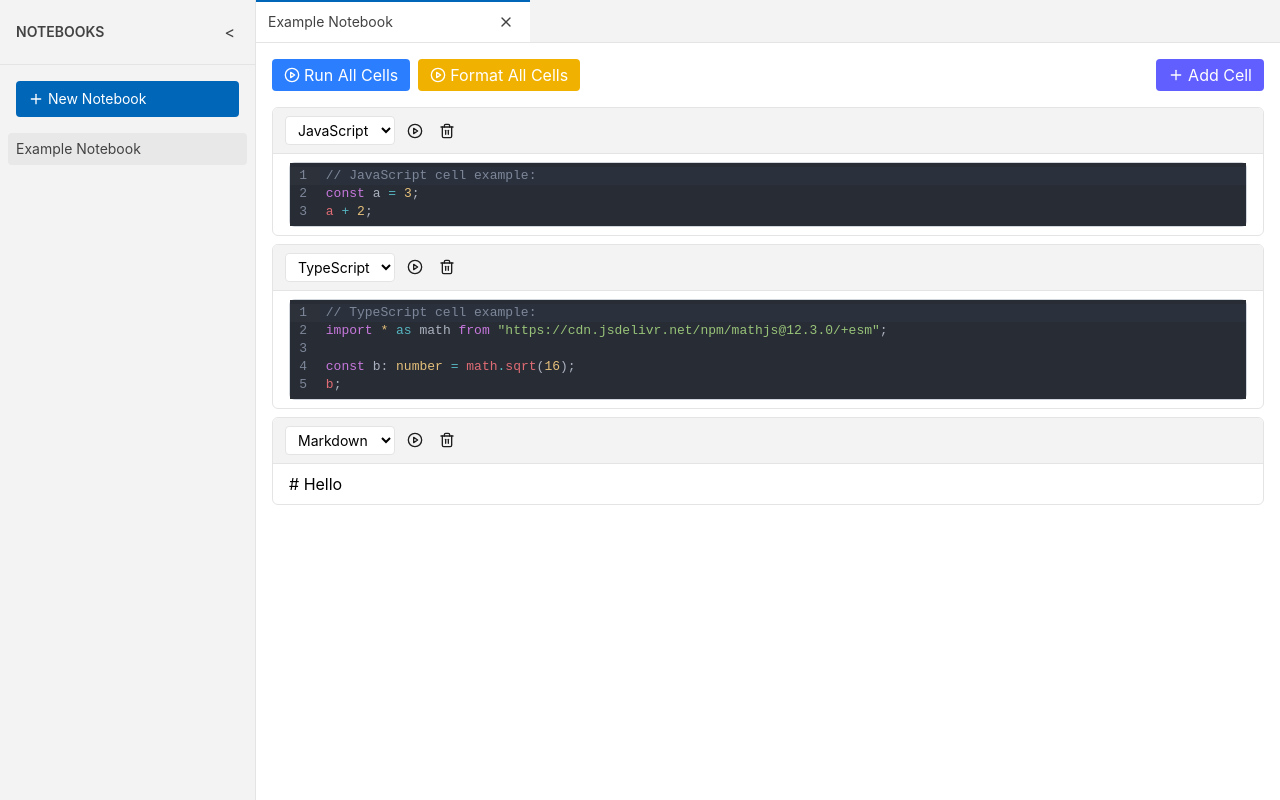
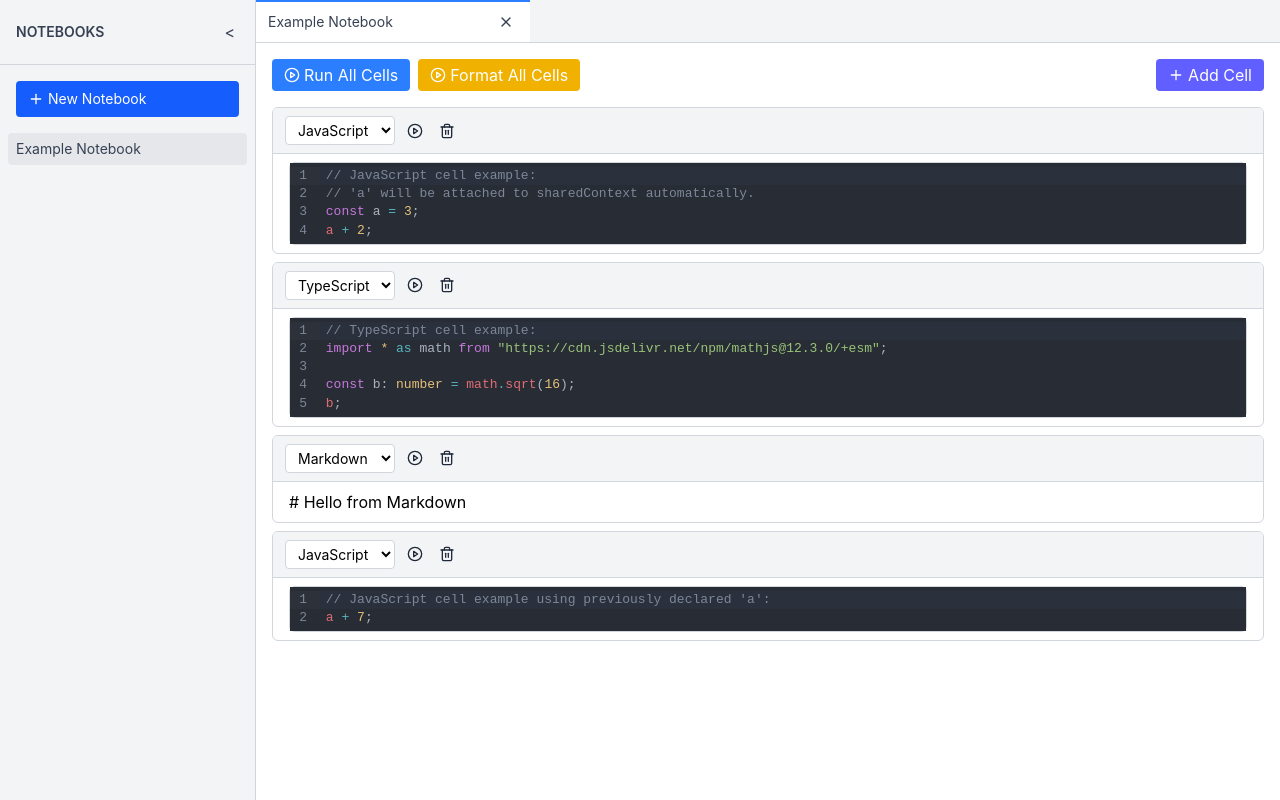
Before and after one commit to dmenezesgabriel/computational-notebook, a React (Vite) app: page / in a window 1280 px wide. Both pictures are taken after a click on the item "Example Notebook". Built offline with nearby package versions, Linux system fonts and the light colour scheme.

Commit message:
chore: share context

```diff
--- a/src/App.tsx
+++ b/src/App.tsx
@@ -54,12 +54,16 @@ async function runInSandbox(code: string): Promise<string> {
   };
   console.error = (...args: any[]) => {
     logs.push(
-      `ERROR: ${args.map((a) => (typeof a === "object" ? JSON.stringify(a) : a)).join(" ")}`
+      `ERROR: ${args
+        .map((a) => (typeof a === "object" ? JSON.stringify(a) : a))
+        .join(" ")}`
     );
   };
   console.warn = (...args: any[]) => {
     logs.push(
-      `WARNING: ${args.map((a) => (typeof a === "object" ? JSON.stringify(a) : a)).join(" ")}`
+      `WARNING: ${args
+        .map((a) => (typeof a === "object" ? JSON.stringify(a) : a))
+        .join(" ")}`
     );
   };
 
@@ -92,8 +96,6 @@ async function runTypeScript(code: string): Promise<string> {
 }
 
 // ----------------------
-// Execute the provided code (JavaScript or TypeScript) in a sandboxed iframe.
-// The language parameter specifies the language of the code.
 // Helper: Returns true if a line appears to be a declaration rather than an expression.
 function isDeclaration(line: string): boolean {
   return /^\s*(const|let|var|function|class)\s+/.test(line);
@@ -101,7 +103,9 @@ function isDeclaration(line: string): boolean {
 
 // ----------------------
 // Transforms user code to automatically return the value of the last expression,
-// similar to a Jupyter Notebook.
+// similar to a Jupyter Notebook. In addition, this version detects top-level declarations
+// (using a simple regex) and automatically appends an assignment to the shared context.
+// This allows variables declared in one cell to be available in later cells.
 // It separates top-level import statements from the rest and, if the last non-import line
 // is an expression (and not a declaration, a call to display, or a lone closing brace),
 // wraps it in an IIFE that returns its value.
@@ -119,35 +123,52 @@ function transformUserCode(code: string): string {
     }
   }
 
+  // Process non-import lines to automatically attach declared variables to sharedContext.
+  const declarationRegex =
+    /^\s*(const|let|var|function|class)\s+([a-zA-Z_$][0-9a-zA-Z_$]*)/;
+  const processedLines: string[] = [];
+  for (let i = 0; i < nonImportLines.length; i++) {
+    const line = nonImportLines[i];
+    processedLines.push(line);
+    const match = line.match(declarationRegex);
+    if (match) {
+      const varName = match[2];
+      // Avoid adding duplicate assignment if the line already mentions sharedContext.
+      if (!line.includes("sharedContext.")) {
+        processedLines.push(`sharedContext.${varName} = ${varName};`);
+      }
+    }
+  }
+
   // Remove trailing blank lines.
   while (
-    nonImportLines.length > 0 &&
-    nonImportLines[nonImportLines.length - 1].trim() === ""
+    processedLines.length > 0 &&
+    processedLines[processedLines.length - 1].trim() === ""
   ) {
-    nonImportLines.pop();
+    processedLines.pop();
   }
 
   // If there is no non-import code, return the original code.
-  if (nonImportLines.length === 0) {
+  if (processedLines.length === 0) {
     return code;
   }
 
   // Check the last non-empty line.
-  let lastLine = nonImportLines[nonImportLines.length - 1].trim();
+  let lastLine = processedLines[processedLines.length - 1].trim();
 
   // If the last line starts with "display(", assume the user is handling output.
   if (lastLine.startsWith("display(")) {
-    return code;
+    return `${importLines.join("\n")}\n${processedLines.join("\n")}`;
   }
 
   // If the last line is a declaration, don’t wrap it.
   if (isDeclaration(lastLine)) {
-    return code;
+    return `${importLines.join("\n")}\n${processedLines.join("\n")}`;
   }
 
   // If the last line starts with a closing brace (or is just "}") then do not wrap it.
   if (lastLine.startsWith("}")) {
-    return code;
+    return `${importLines.join("\n")}\n${processedLines.join("\n")}`;
   }
 
   // Remove a trailing semicolon from the last line if present.
@@ -155,19 +176,18 @@ function transformUserCode(code: string): string {
     lastLine = lastLine.slice(0, -1);
   }
 
-  // Otherwise, treat the last line as an expression:
-  // Remove it from the non-import code.
-  const bodyLines = nonImportLines.slice(0, nonImportLines.length - 1);
-  // Create an IIFE that runs the previous code and returns the value of the last expression.
-  const bodyCode = bodyLines.join("\n") + "\n" + "return (" + lastLine + ");\n";
+  // Remove the last non-import line (which is treated as an expression).
+  processedLines.pop();
+  const bodyCode =
+    processedLines.join("\n") + "\n" + "return (" + lastLine + ");\n";
 
-  // Reassemble the transformed code:
-  return `${importLines.join("\n")}
-export default (function(){
-${bodyCode}
-})();
-`;
+  // Wrap the code in an IIFE and export it as default.
+  return `${importLines.join("\n")}\nexport default (function(){\n${bodyCode}})();\n`;
 }
+
+// ----------------------
+// Shared context for all cells
+const sharedContext: { [key: string]: any } = {};
 
 // ----------------------
 // Executes the provided code (JavaScript or TypeScript). If the code does
@@ -188,11 +208,12 @@ async function runCode(code: string, language: string): Promise<string> {
     console.log(...args);
   };
 
-  // Expose display globally so that user code can call it.
+  // Expose display and sharedContext globally so that user code can call it.
   (window as any).display = display;
+  (window as any).sharedContext = sharedContext;
 
   try {
-    // Optionally transform the code to capture the last expression's value.
+    // Optionally transform the code to capture the last expression's value and attach declarations.
     const trimmedCode = code.trim();
     const lastLine = trimmedCode.split("\n").pop()?.trim();
     let finalCode = code;
@@ -200,10 +221,26 @@ async function runCode(code: string, language: string): Promise<string> {
       finalCode = transformUserCode(code);
     }
 
-    let transpiledCode = finalCode;
+    // Inject shared context into the code.
+    let contextCode = "";
+    const contextKeys = Object.keys(sharedContext);
+    if (contextKeys.length > 0) {
+      contextCode = `const sharedContext = window.sharedContext;\n`;
+      for (const key of contextKeys) {
+        if (key !== "default") {
+          contextCode += `const ${key} = sharedContext["${key}"];\n`;
+        }
+      }
+    }
+
+    const fullCode = `${contextCode}${finalCode}`;
+
+    console.log("Executing code:\n", fullCode); // Debugging output
+
+    let transpiledCode = fullCode;
     if (language === "typescript") {
       // Transpile TypeScript to ES module code.
-      const result = ts.transpileModule(finalCode, {
+      const result = ts.transpileModule(fullCode, {
         compilerOptions: {
           module: ts.ModuleKind.ESNext, // output as ES module
           target: ts.ScriptTarget.ES2015,
@@ -220,8 +257,9 @@ async function runCode(code: string, language: string): Promise<string> {
       // Dynamically import the module.
       const module = await import(/* @vite-ignore */ moduleUrl);
 
-      // Expose every export from the cell globally (for cross-cell usage).
+      // Update shared context with new exports.
       Object.keys(module).forEach((exportKey) => {
+        sharedContext[exportKey] = module[exportKey];
         (window as any)[exportKey] = module[exportKey];
       });
 
@@ -423,12 +461,12 @@ const Cell = forwardRef<
   };
 
   return (
-    <div className="bg-[#ffffff] border border-[#e4e4e4] rounded-md my-2 overflow-hidden">
-      <div className="bg-[#f3f3f3] px-3 py-2 flex items-center space-x-2 border-b border-[#e4e4e4]">
+    <div className="bg-white border border-gray-300 rounded-md my-2 overflow-hidden">
+      <div className="bg-gray-100 px-3 py-2 flex items-center space-x-2 border-b border-gray-300">
         <select
           value={cell.language}
           onChange={handleLanguageChange}
-          className="text-sm bg-white border border-[#e4e4e4] rounded px-2 py-1 focus:outline-none focus:border-[#0066b8] focus:ring-1 focus:ring-[#0066b8]"
+          className="text-sm bg-white border border-gray-300 rounded px-2 py-1 focus:outline-none focus:border-blue-500 focus:ring-1 focus:ring-blue-500"
         >
           <option value="javascript">JavaScript</option>
           <option value="typescript">TypeScript</option>
@@ -436,14 +474,14 @@ const Cell = forwardRef<
         </select>
         <button
           onClick={handleRun}
-          className="flex items-center justify-center text-[#1e1e1e] hover:bg-[#e4e4e4] p-1 rounded"
+          className="flex items-center justify-center text-gray-800 hover:bg-gray-300 p-1 rounded"
           title="Run Cell"
         >
           <PlayCircle className="w-4 h-4" />
         </button>
         <button
           onClick={handleDelete}
-          className="flex items-center justify-center text-[#1e1e1e] hover:bg-[#e4e4e4] p-1 rounded"
+          className="flex items-center justify-center text-gray-800 hover:bg-gray-300 p-1 rounded"
           title="Delete Cell"
         >
           <Trash2 className="w-4 h-4" />
@@ -461,7 +499,7 @@ const Cell = forwardRef<
         )}
       </div>
       {output && (
-        <div className="border-t border-[#e4e4e4] bg-[#f9f9f9] p-4 text-sm font-mono">
+        <div className="border-t border-gray-300 bg-gray-100 p-4 text-sm font-mono">
           <ReactMarkdown>{output}</ReactMarkdown>
         </div>
       )}
@@ -596,6 +634,7 @@ const NotebooksManager: React.FC = () => {
         {
           id: 1,
           code: `// JavaScript cell example:
+// 'a' will be attached to sharedContext automatically.
 const a = 3;
 a + 2;`,
           language: "javascript",
@@ -611,8 +650,14 @@ b;`,
         },
         {
           id: 3,
-          code: `# Hello`,
+          code: `# Hello from Markdown`,
           language: "markdown",
+        },
+        {
+          id: 4,
+          code: `// JavaScript cell example using previously declared 'a':
+a + 7;`,
+          language: "javascript",
         },
       ],
     },
@@ -687,20 +732,20 @@ b;`,
   const activeNotebook = notebooks.find((nb) => nb.id === activeNotebookId);
 
   return (
-    <div className="flex h-screen bg-[#f9f9f9]">
+    <div className="flex h-screen bg-gray-100">
       {/* Sidebar File Explorer */}
       <aside
         className={`${
           isSidebarCollapsed ? "w-16" : "w-64"
-        } bg-[#f3f3f3] border-r border-[#e4e4e4] overflow-y-auto transition-width duration-300`}
+        } bg-gray-100 border-r border-gray-300 overflow-y-auto transition-width duration-300`}
       >
-        <div className="flex justify-between items-center p-4 border-b border-[#e4e4e4]">
-          <h2 className="text-sm font-semibold text-[#424242]">
+        <div className="flex justify-between items-center p-4 border-b border-gray-300">
+          <h2 className="text-sm font-semibold text-gray-700">
             {isSidebarCollapsed ? "NB" : "NOTEBOOKS"}
           </h2>
           <button
             onClick={() => setIsSidebarCollapsed(!isSidebarCollapsed)}
-            className="text-[#424242] hover:bg-[#e4e4e4] p-1 rounded"
+            className="text-gray-700 hover:bg-gray-300 p-1 rounded"
           >
             {isSidebarCollapsed ? ">" : "<"}
           </button>
@@ -710,7 +755,7 @@ b;`,
             <div className="p-4">
               <button
                 onClick={createNotebook}
-                className="flex items-center w-full px-3 py-2 text-sm bg-[#0066b8] text-white rounded hover:bg-[#005ba4]"
+                className="flex items-center w-full px-3 py-2 text-sm bg-blue-600 text-white rounded hover:bg-blue-700"
               >
                 <Plus className="w-4 h-4 mr-1" />
                 New Notebook
@@ -720,18 +765,18 @@ b;`,
               {notebooks.map((nb) => (
                 <li
                   key={nb.id}
-                  className={`flex justify-between items-center px-2 py-1 rounded text-sm hover:bg-[#e4e4e4] cursor-pointer ${
-                    activeNotebookId === nb.id ? "bg-[#e8e8e8]" : ""
+                  className={`flex justify-between items-center px-2 py-1 rounded text-sm hover:bg-gray-300 cursor-pointer ${
+                    activeNotebookId === nb.id ? "bg-gray-200" : ""
                   }`}
                   onClick={() => openNotebook(nb.id)}
                 >
-                  <span className="text-[#424242]">{nb.title}</span>
+                  <span className="text-gray-700">{nb.title}</span>
                   <button
                     onClick={(e) => {
                       e.stopPropagation();
                       deleteNotebook(nb.id);
                     }}
-                    className="text-[#424242] hover:text-[#d32f2f] p-1 rounded opacity-0 group-hover:opacity-100"
+                    className="text-gray-700 hover:text-red-600 p-1 rounded opacity-0 group-hover:opacity-100"
                   >
                     <Trash2 className="w-4 h-4" />
                   </button>
@@ -743,9 +788,9 @@ b;`,
       </aside>
 
       {/* Main Content Area with Tabbed View */}
-      <main className="flex-1 flex flex-col bg-[#ffffff]">
+      <main className="flex-1 flex flex-col bg-white">
         {/* Tabs Header */}
-        <div className="flex space-x-px bg-[#f3f3f3] border-b border-[#e4e4e4]">
+        <div className="flex space-x-px bg-gray-100 border-b border-gray-300">
           {openNotebookIds.map((id) => {
             const nb = notebooks.find((n) => n.id === id);
             if (!nb) return null;
@@ -755,8 +800,8 @@ b;`,
                 onClick={() => setActiveNotebookId(id)}
                 className={`flex items-center space-x-2 px-3 py-2 text-sm cursor-pointer ${
                   activeNotebookId === id
-                    ? "bg-white text-[#424242] border-t-2 border-t-[#0066b8]"
-                    : "text-[#616161] hover:bg-[#e8e8e8]"
+                    ? "bg-white text-gray-700 border-t-2 border-t-blue-500"
+                    : "text-gray-500 hover:bg-gray-200"
                 }`}
               >
                 <input
@@ -770,7 +815,7 @@ b;`,
                     e.stopPropagation();
                     closeNotebookTab(id);
                   }}
-                  className="text-[#424242] hover:bg-[#e4e4e4] p-1 rounded"
+                  className="text-gray-700 hover:bg-gray-300 p-1 rounded"
                 >
                   <X className="w-4 h-4" />
                 </button>
@@ -789,7 +834,7 @@ b;`,
               }
             />
           ) : (
-            <div className="text-center text-[#616161] mt-8">
+            <div className="text-center text-gray-500 mt-8">
               No notebook open. Select one from the sidebar.
             </div>
           )}
```
